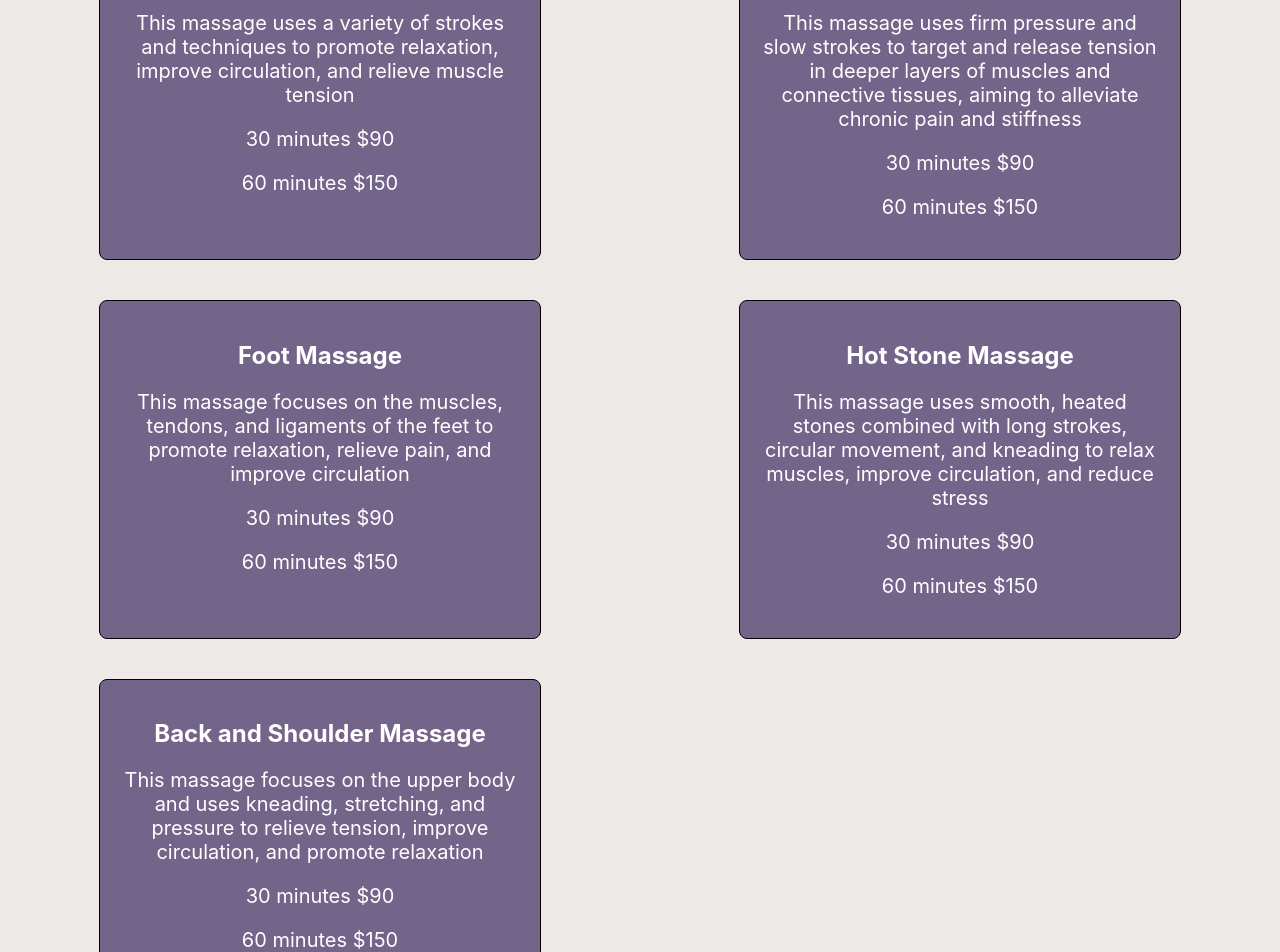
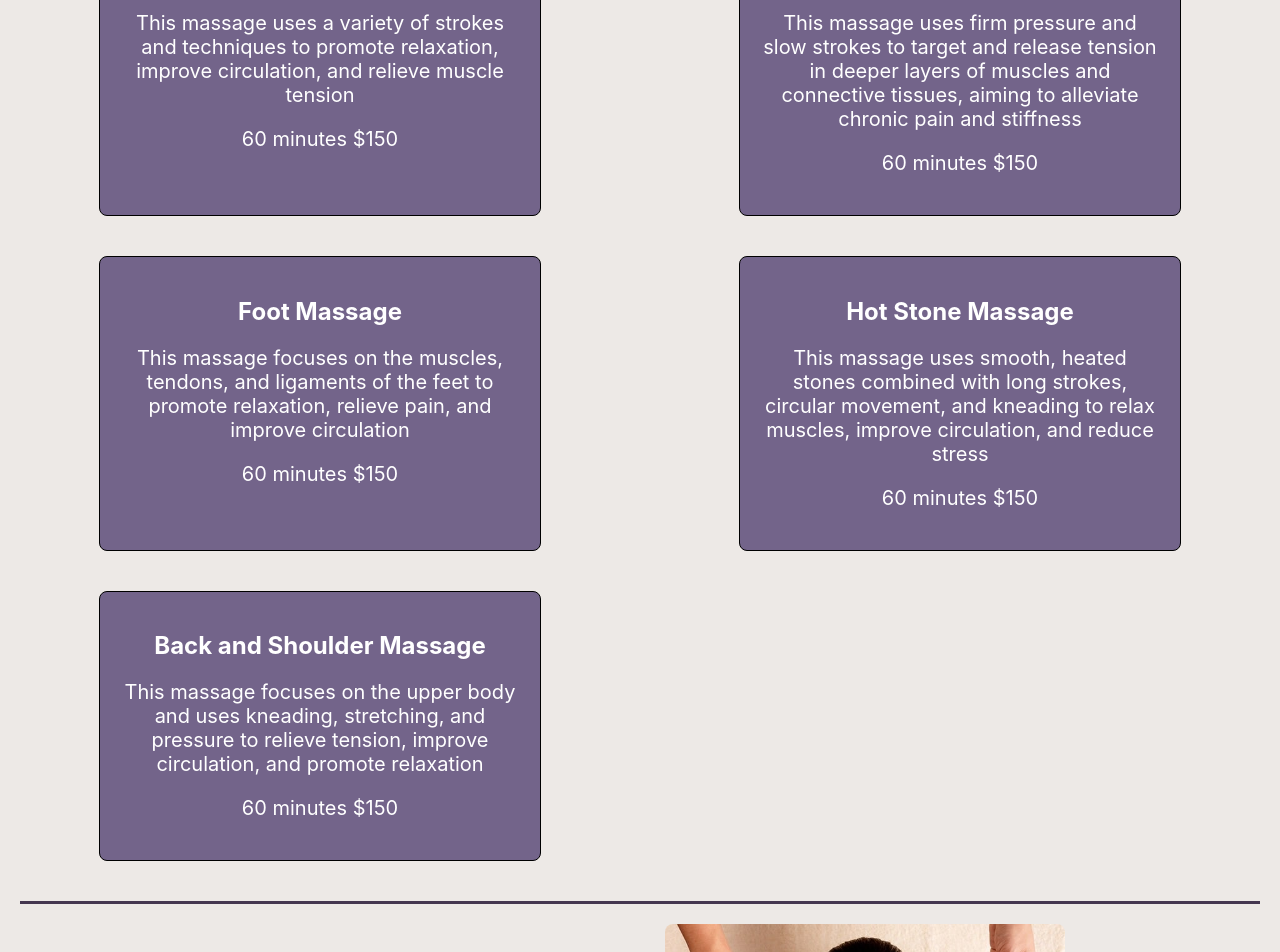
Before and after one commit to LaurenCummings/spa-project, a React (Vite) app: page / in a window 1280 px wide. Shown: the part 1440-2392 px from the top of the page. Built offline with nearby package versions, Linux system fonts and the light colour scheme; a web font is replaced by a local one.

Commit message:
removed all 30 minute services

```diff
--- a/src/components/Massage.jsx
+++ b/src/components/Massage.jsx
@@ -9,31 +9,26 @@ const Massage = forwardRef((props, ref) => {
                 <div className="massage-service">
                     <h2>Swedish Massage</h2>
                     <p>This massage uses a variety of strokes and techniques to promote relaxation, improve circulation, and relieve muscle tension</p>
-                    <p>30 minutes $90</p>
                     <p>60 minutes $150</p>
                 </div>
                 <div className="massage-service">
                     <h2>Deep Tissue Massage</h2>
                     <p>This massage uses firm pressure and slow strokes to target and release tension in deeper layers of muscles and connective tissues, aiming to alleviate chronic pain and stiffness</p>
-                    <p>30 minutes $90</p>
                     <p>60 minutes $150</p>
                 </div>
                 <div className="massage-service">
                     <h2>Foot Massage</h2>
                     <p>This massage focuses on the muscles, tendons, and ligaments of the feet to promote relaxation, relieve pain, and improve circulation</p>
-                    <p>30 minutes $90</p>
                     <p>60 minutes $150</p>
                 </div>
                 <div className="massage-service">
                     <h2>Hot Stone Massage</h2>
                     <p>This massage uses smooth, heated stones combined with long strokes, circular movement, and kneading to relax muscles, improve circulation, and reduce stress</p>
-                    <p>30 minutes $90</p>
                     <p>60 minutes $150</p>
                 </div>
                 <div className="massage-service">
                     <h2>Back and Shoulder Massage</h2>
                     <p>This massage focuses on the upper body and uses kneading, stretching, and pressure to relieve tension, improve circulation, and promote relaxation</p>
-                    <p>30 minutes $90</p>
                     <p>60 minutes $150</p>
                 </div>
             </div>
```
